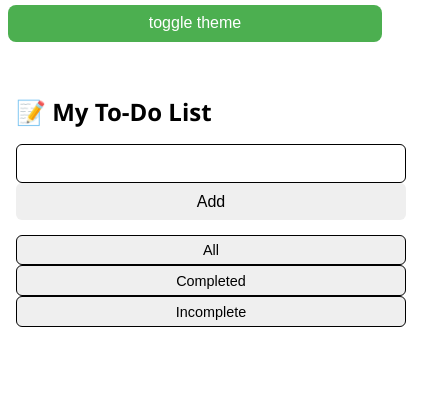
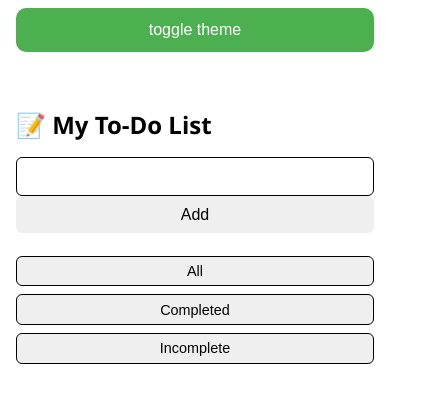
Before and after one commit to abdalkreem15/todo-list, a SvelteKit app: page / in a window 390 px wide. Shown: the top 402 px of the page, 422 px wide, since content can reach past the window. Built offline with nearby package versions, Linux system fonts and the light colour scheme.

Commit message:
layout fixes
fixed the layout for small devices

```diff
--- a/src/routes/+page.svelte
+++ b/src/routes/+page.svelte
@@ -147,12 +147,20 @@
 
 <style>
     /* Global base styles */
+    :global(*),
+    :global(*::before),
+    :global(*::after) {
+        box-sizing: border-box;
+    }
+
     :global(body), :global(html) {
         margin: 0;
         padding: 0;
         font-family: 'Segoe UI', Tahoma, Geneva, Verdana, sans-serif;
         height: 100%;
         transition: background-color 0.3s, color 0.3s;
+        overflow-x: hidden;
+        max-width: 100vw;
     }
 
     /* Light theme on body */
@@ -176,6 +184,7 @@
         border-radius: 12px;
         box-shadow: 0 10px 20px rgba(0,0,0,0.1);
         transition: background-color 0.3s, color 0.3s;
+        overflow-x: hidden;
     }
 
     /* Main container background differs from body */
@@ -216,18 +225,19 @@
         border: none;
         border-radius: 8px;
         cursor: pointer;
-    background-color: var(--button-bg, #4CAF50);
+        background-color: #4CAF50;
         color: white;
         transition: background-color 0.3s ease;
         user-select: none;
     }
 
     button.toggle-theme:hover {
-    background-color: var(--button-hover-bg, #45a049);
+        background-color: #45a049;
     }
 
     header button {
-        width: 100%;
+        width: auto;
+        max-width: 100%;
         padding: 0.8rem 1rem;
         font-size: 1.1rem;
         box-sizing: border-box;
@@ -400,8 +410,18 @@
 
     /* Responsive styles */
     @media (max-width: 600px) {
+        :global(html), :global(body) {
+            overflow-x: hidden;
+            max-width: 100vw;
+        }
+
         main {
+            width: 100vw;
+            max-width: 100vw;
             padding: 1rem;
+            margin: 1rem 0;
+            border-radius: 0;
+            box-shadow: none;
         }
 
         h1 {
@@ -410,8 +430,10 @@
 
         .input,
         .filter {
+            display: flex;
             flex-direction: column;
             align-items: stretch;
+            width: 100%;
         }
 
         .input input[type="text"],
@@ -433,6 +455,9 @@
             flex-direction: column;
             align-items: flex-start;
             font-size: 1rem;
+            width: 100%;
+            overflow-wrap: break-word;
+            word-break: break-word;
         }
 
         .removeBTN {
@@ -442,29 +467,51 @@
 
         header {
             padding: 0.5rem 1rem;
+            flex-direction: column;
+            align-items: stretch;
         }
 
-        header button {
-            padding: 0.4rem 0.8rem;
-            font-size: 0.9rem;
+        button.toggle-theme {
+            width: 100%;
+            font-size: 1rem;
+            padding: 0.8rem;
+            border-radius: 10px;
+            background-color: #4CAF50;
         }
     }
 
     @media (max-width: 400px) {
         main {
-            width: 100%;
+        width: 100vw;             /* ensure exact screen width */
+        max-width: 100vw;
         margin: 1rem 0;
         border-radius: 0;
         box-shadow: none;
+        overflow-x: hidden;       /* prevent scroll */
+    }
+
+        :global(html), :global(body) {
+            overflow-x: hidden;       /* fix root container too */
         }
 
         header {
-            padding: 0.3rem 0.5rem;
+            flex-wrap: wrap;          /* allow wrapping */
         }
 
         header button {
-            padding: 0.3rem 0.6rem;
-            font-size: 0.8rem;
+            width: auto;
+            max-width: 100%;
+        }
+
+        ul, li {
+            overflow-wrap: break-word;
+            word-break: break-word;
+        }
+
+        .input input[type="text"],
+        .addBTN,
+        .filter button {
+            max-width: 100%;
         }
     }
 </style>
```
Lines whose indentation alone changed are shown as unchanged.
